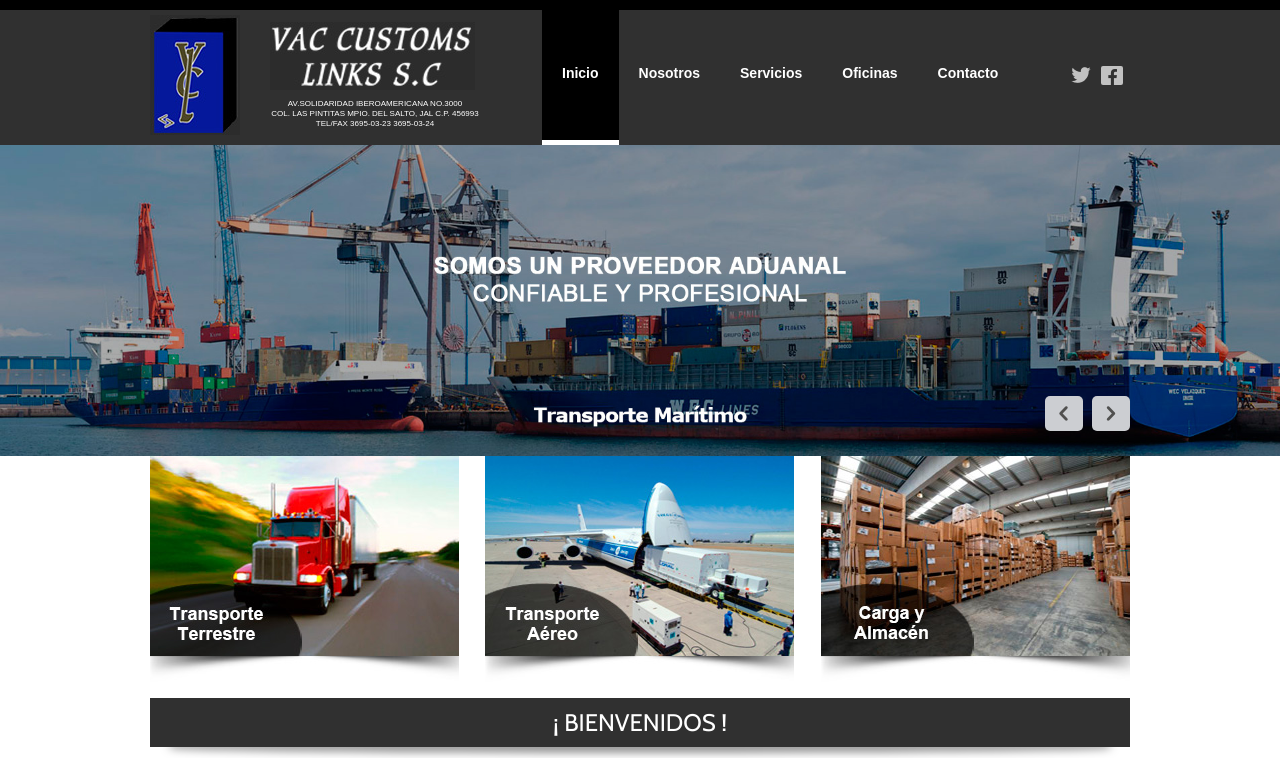
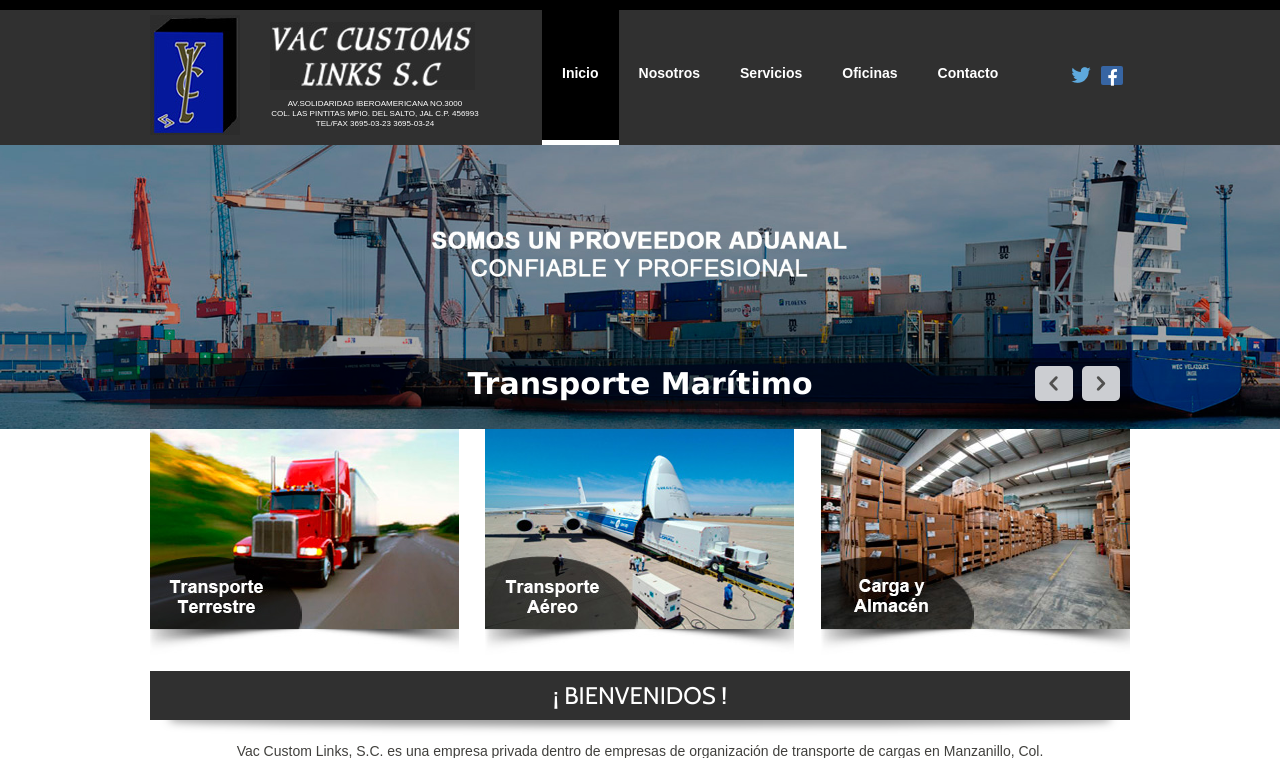
Before and after one commit to globalnetstudio/vac-custom, a PHP site: page /index.php in a window 1280 px wide. Shown: the top 758 px of the page. Run offline with PHP 8.4, Linux system fonts and the light colour scheme.

Commit message:
Se agregaron los slides faltantes
-- Se cambio de color los iconos sociales

```diff
--- a/_partials/carousel.php
+++ b/_partials/carousel.php
@@ -7,15 +7,18 @@
 		<ul class="slides">
 
 			<li>
-				<img src="/images/slides/slide.jpg" alt="Transporte Marítimo">
+				<img src="/images/slides/slide-1.jpg" alt="Transporte Marítimo">
+				<p class="flex-caption">Transporte Marítimo</p>
 			</li>
 
 			<li>
-				<img src="/images/slides/slide.jpg" alt="Transporte Marítimo">
+				<img src="/images/slides/slide-2.jpg" alt="Transporte Aereo">
+				<p class="flex-caption">Transporte Aereo</p>
 			</li>
 
 			<li>
-				<img src="/images/slides/slide.jpg" alt="Transporte Marítimo">
+				<img src="/images/slides/slide-3.jpg" alt="Transporte Terrrestre">
+				<p class="flex-caption">Transporte Terrestre</p>
 			</li>
 
 		</ul>
--- a/css/styles.css
+++ b/css/styles.css
@@ -174,10 +174,14 @@ b {
   font-size: 22px;
 }
 
+.header .social-buttons i.icon-twitter {
+  color: #5EA9DD;
+}
+
 .header .social-buttons i.icon-facebook {
-  color: #303030;
+  color: #fff;
   position: relative;
-  background-color: #c1c1c1;
+  background-color: #3765A3;
   border-radius: 2px;
   padding: 3px 2px 0;
   margin-left: 5px;
@@ -222,14 +226,30 @@ b {
   display: none;
 }
 
+.carousel .flex-caption {
+  background: rgba(0, 0, 0, 0.5);
+  box-sizing: border-box;
+  color: #fff;
+  font-family: Verdana, sans-serif, Arial;
+  font-size: 30px;
+  font-weight: bold;
+  line-height: 35px;
+  margin: -53px auto 0;
+  padding: 8px 10px;
+  text-align: center;
+  width: 980px;
+  position: relative;
+  bottom: 20px;
+}
+
 .carousel .custom-navigation {
-  margin: 0 auto;
   text-align: right;
   width: 980px;
   position: relative;
-  top: -25px;
+  bottom: 23px;
   right: 0;
-  margin-top: -35px;
+  margin: -45px auto 0;
+  padding: 5px 10px;
 }
 
 .carousel .custom-navigation a {
--- a/gulpfile.js
+++ b/gulpfile.js
@@ -31,9 +31,9 @@ gulp.task('serve', function() {
 
 gulp.task('default', function() {
     gulp.run('sass');
-    // gulp.run('serve');
+    gulp.run('serve');
 
-    gulp.watch('sass/*.sass', function() {
+    gulp.watch('sass/*.scss', function() {
         gulp.run('sass');
     });
 });
--- a/sass/_carousel.scss
+++ b/sass/_carousel.scss
@@ -15,14 +15,30 @@
     display: none;
   }
 
+  .flex-caption {
+    background: rgba(0,0,0,.5);
+    box-sizing: border-box;
+    color: #fff;
+    font-family: Verdana, sans-serif, Arial;
+    font-size: 30px;
+    font-weight: bold;
+    line-height: 35px;
+    margin: -53px auto 0;
+    padding: 8px 10px;
+    text-align: center;
+    width: 980px;
+    position: relative;
+    bottom: 20px;
+  }
+
   .custom-navigation {
-    margin: 0 auto;
     text-align: right;
     width: 980px;
     position: relative;
-    top: -25px;
+    bottom: 23px;
     right: 0;
-    margin-top: -35px;
+    margin: -45px auto 0;
+    padding: 5px 10px;
 
     a {
       background-color: #ccced2;
--- a/sass/_header.scss
+++ b/sass/_header.scss
@@ -100,10 +100,14 @@
       font-size: 22px;
     }
 
+    i.icon-twitter {
+      color: #5EA9DD;
+    }
+
     i.icon-facebook {
-      color: #303030;
+      color: #fff;
       position: relative;
-      background-color: #c1c1c1;
+      background-color: #3765A3;
       border-radius: 2px;
       padding: 3px 2px 0;
       margin-left: 5px;
```
Also changed, not shown: sass/styles.sass (+13 -13 lines), images/slides/slide-1.jpg (added), images/slides/slide-2.jpg (added), images/slides/slide-3.jpg (added), images/slides/slide.jpg (deleted), 1 other file.
